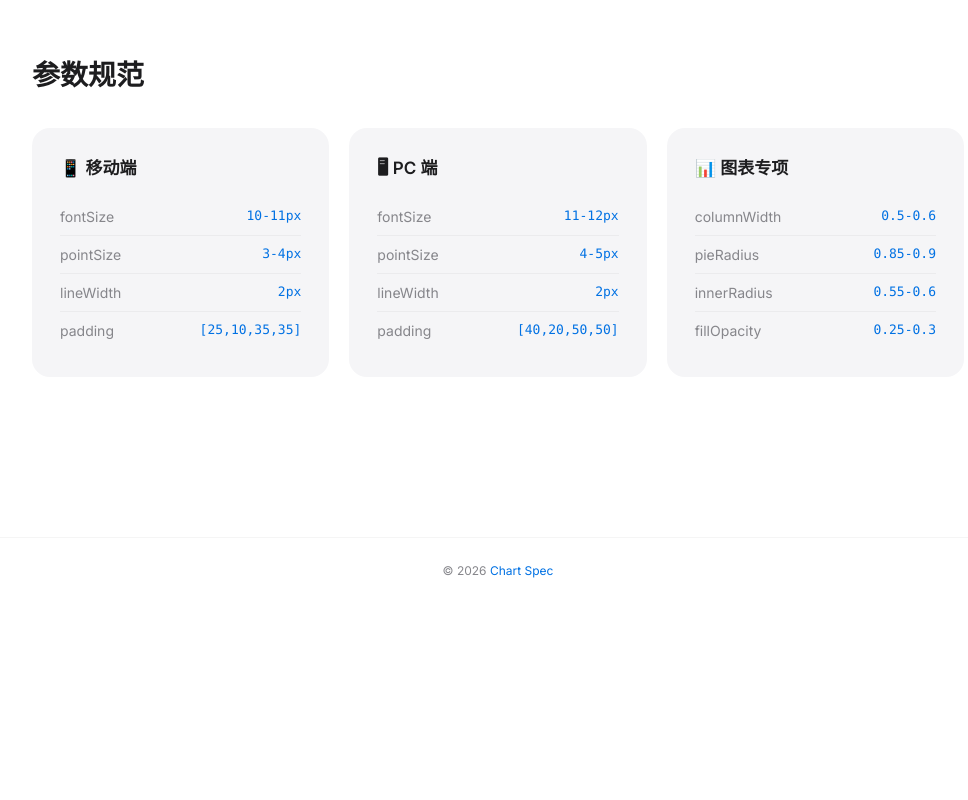
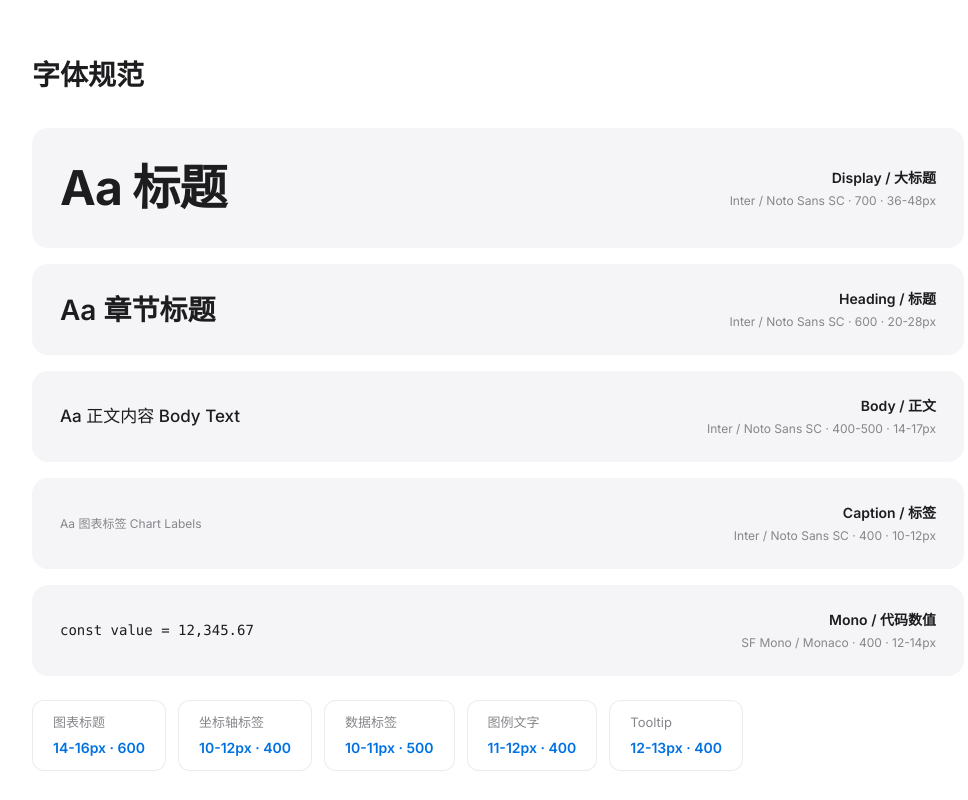
Before and after one commit to mm1025048717-hash/chart-spec, a website: page 00-design-system/index.html in a window 1280 px wide. Shown: the part 2060-2860 px from the top of the page, without its empty margins (142-1110 px from the left). Before the commit the page ends 2664 px from the top, so only its background shows below. Drawn offline with Linux system fonts and the light colour scheme.

Commit message:
feat: 添加字体规范部分

```diff
--- a/00-design-system/index.html
+++ b/00-design-system/index.html
@@ -223,6 +223,85 @@
             border-radius: 50%;
         }
 
+        /* 字体规范 */
+        .typography {
+            display: flex;
+            flex-direction: column;
+            gap: 16px;
+        }
+
+        .type-card {
+            background: #f5f5f7;
+            border-radius: 16px;
+            padding: 24px 28px;
+            display: flex;
+            justify-content: space-between;
+            align-items: center;
+        }
+
+        @media (max-width: 734px) {
+            .type-card {
+                flex-direction: column;
+                align-items: flex-start;
+                gap: 12px;
+            }
+        }
+
+        .type-sample {
+            color: #1d1d1f;
+            font-family: "Inter", "Noto Sans SC", -apple-system, BlinkMacSystemFont, sans-serif;
+        }
+
+        .type-info {
+            text-align: right;
+            display: flex;
+            flex-direction: column;
+            gap: 4px;
+        }
+
+        @media (max-width: 734px) {
+            .type-info { text-align: left; }
+        }
+
+        .type-name {
+            font-size: 14px;
+            font-weight: 600;
+            color: #1d1d1f;
+        }
+
+        .type-spec {
+            font-size: 12px;
+            color: #86868b;
+        }
+
+        .type-usage {
+            display: flex;
+            flex-wrap: wrap;
+            gap: 12px;
+            margin-top: 24px;
+        }
+
+        .usage-item {
+            background: #fff;
+            border: 1px solid rgba(0,0,0,0.08);
+            border-radius: 12px;
+            padding: 12px 20px;
+            display: flex;
+            flex-direction: column;
+            gap: 4px;
+        }
+
+        .usage-label {
+            font-size: 13px;
+            color: #86868b;
+        }
+
+        .usage-value {
+            font-size: 14px;
+            font-weight: 600;
+            color: #0071e3;
+        }
+
         /* 参数 */
         .params {
             display: grid;
@@ -407,6 +486,69 @@
     </section>
 
     <section>
+        <h2 class="section-title">字体规范</h2>
+        <div class="typography">
+            <div class="type-card">
+                <div class="type-sample" style="font-size: 48px; font-weight: 700; letter-spacing: -0.02em;">Aa 标题</div>
+                <div class="type-info">
+                    <span class="type-name">Display / 大标题</span>
+                    <span class="type-spec">Inter / Noto Sans SC · 700 · 36-48px</span>
+                </div>
+            </div>
+            <div class="type-card">
+                <div class="type-sample" style="font-size: 28px; font-weight: 600;">Aa 章节标题</div>
+                <div class="type-info">
+                    <span class="type-name">Heading / 标题</span>
+                    <span class="type-spec">Inter / Noto Sans SC · 600 · 20-28px</span>
+                </div>
+            </div>
+            <div class="type-card">
+                <div class="type-sample" style="font-size: 17px; font-weight: 500;">Aa 正文内容 Body Text</div>
+                <div class="type-info">
+                    <span class="type-name">Body / 正文</span>
+                    <span class="type-spec">Inter / Noto Sans SC · 400-500 · 14-17px</span>
+                </div>
+            </div>
+            <div class="type-card">
+                <div class="type-sample" style="font-size: 12px; font-weight: 400; color: #86868b;">Aa 图表标签 Chart Labels</div>
+                <div class="type-info">
+                    <span class="type-name">Caption / 标签</span>
+                    <span class="type-spec">Inter / Noto Sans SC · 400 · 10-12px</span>
+                </div>
+            </div>
+            <div class="type-card">
+                <div class="type-sample" style="font-family: 'SF Mono', Monaco, 'Courier New', monospace; font-size: 14px;">const value = 12,345.67</div>
+                <div class="type-info">
+                    <span class="type-name">Mono / 代码数值</span>
+                    <span class="type-spec">SF Mono / Monaco · 400 · 12-14px</span>
+                </div>
+            </div>
+        </div>
+        <div class="type-usage">
+            <div class="usage-item">
+                <span class="usage-label">图表标题</span>
+                <span class="usage-value">14-16px · 600</span>
+            </div>
+            <div class="usage-item">
+                <span class="usage-label">坐标轴标签</span>
+                <span class="usage-value">10-12px · 400</span>
+            </div>
+            <div class="usage-item">
+                <span class="usage-label">数据标签</span>
+                <span class="usage-value">10-11px · 500</span>
+            </div>
+            <div class="usage-item">
+                <span class="usage-label">图例文字</span>
+                <span class="usage-value">11-12px · 400</span>
+            </div>
+            <div class="usage-item">
+                <span class="usage-label">Tooltip</span>
+                <span class="usage-value">12-13px · 400</span>
+            </div>
+        </div>
+    </section>
+
+    <section>
         <h2 class="section-title">参数规范</h2>
         <div class="params">
             <div class="param-card">
```
